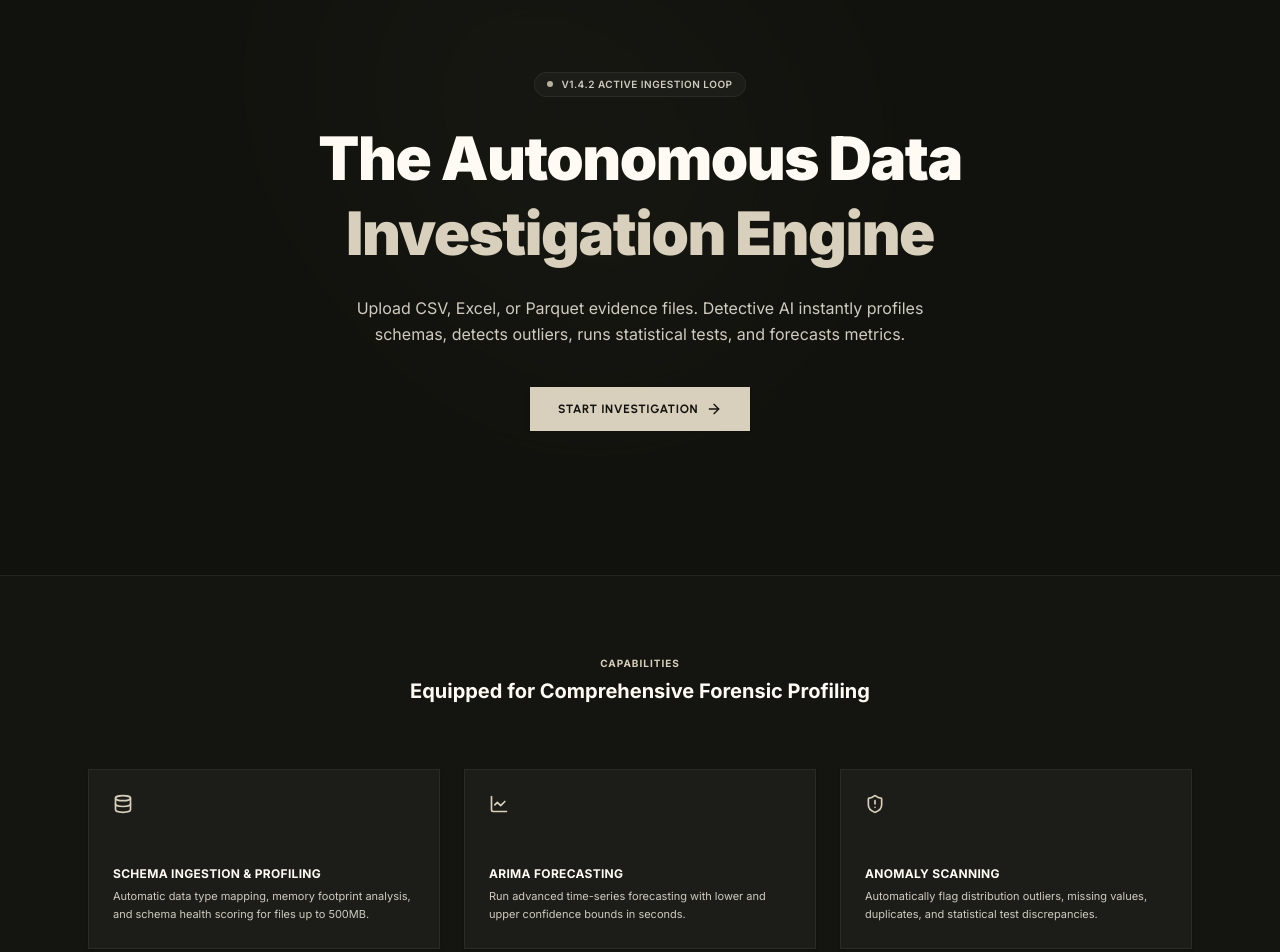
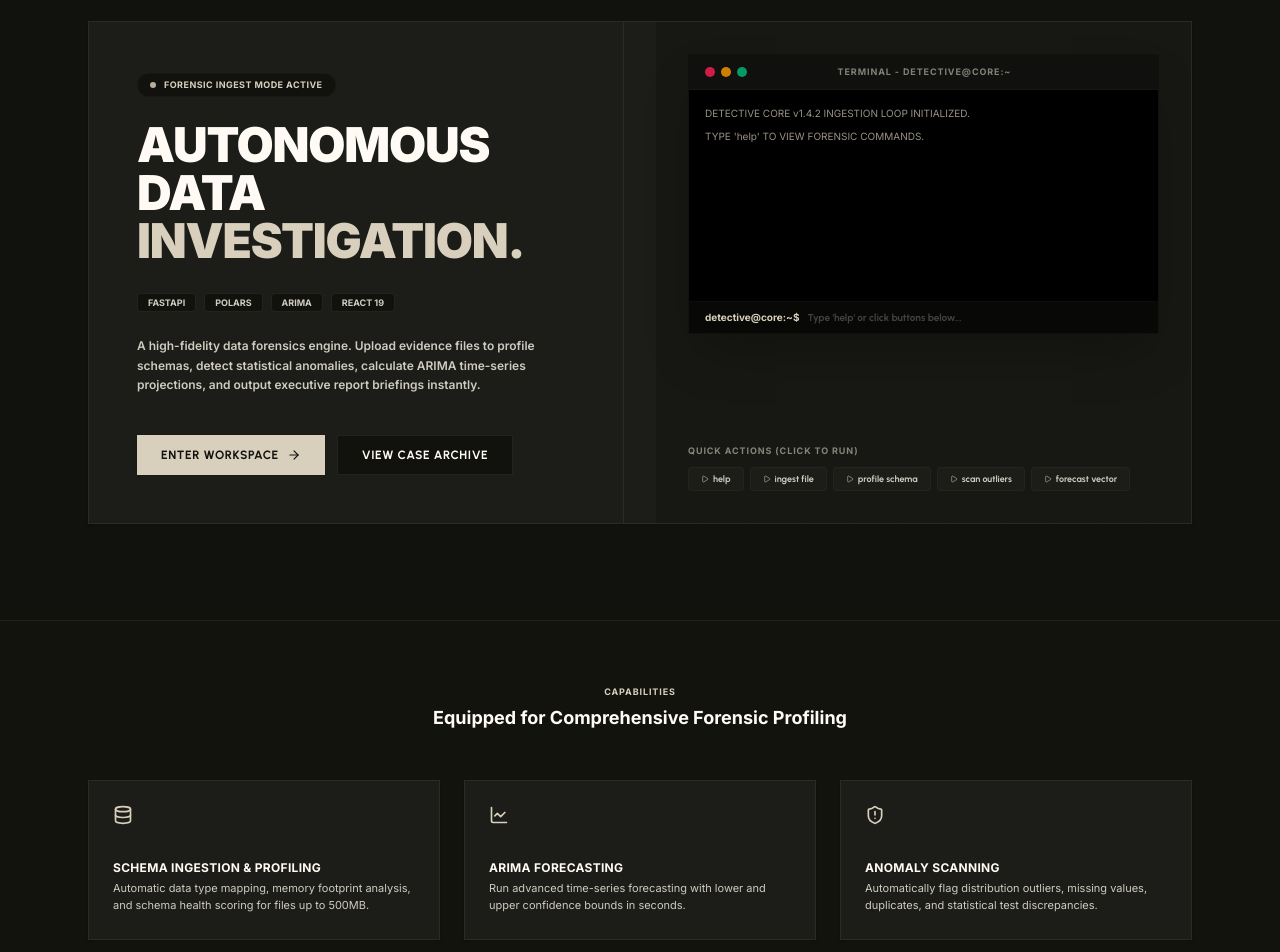
Before and after one commit to mannaxsara/detective-ai, a Next.js app in the folder frontend/: page / in a window 1280 px wide. Shown: the part 140-1092 px from the top of the page. Built offline with nearby package versions, Linux system fonts and the light colour scheme.

Commit message:
feat: implement high-fidelity interactive terminal simulator in hero section

```diff
--- a/frontend/src/app/page.tsx
+++ b/frontend/src/app/page.tsx
@@ -1,13 +1,28 @@
 "use client";
 
-import React, { useEffect, useState } from "react";
+import React, { useEffect, useState, useRef } from "react";
 import Link from "next/link";
-import { ArrowRight, Database, ShieldAlert, LineChart } from "lucide-react";
-import { motion } from "framer-motion";
+import { Terminal as TerminalIcon, ArrowRight, Database, ShieldAlert, LineChart, Play, Check } from "lucide-react";
+import { motion, AnimatePresence } from "framer-motion";
+
+interface CommandOutput {
+  id: string;
+  type: "command" | "response" | "system";
+  text: string;
+}
 
 export default function HomePage() {
   const [isLoggedIn, setIsLoggedIn] = useState(false);
   const [loading, setLoading] = useState(true);
+
+  // Interactive Terminal State
+  const [terminalInput, setTerminalInput] = useState("");
+  const [terminalHistory, setTerminalHistory] = useState<CommandOutput[]>([
+    { id: "1", type: "system", text: "DETECTIVE CORE v1.4.2 INGESTION LOOP INITIALIZED." },
+    { id: "2", type: "system", text: "TYPE 'help' TO VIEW FORENSIC COMMANDS." }
+  ]);
+  const terminalEndRef = useRef<HTMLDivElement>(null);
+  const inputRef = useRef<HTMLInputElement>(null);
 
   useEffect(() => {
     const token = localStorage.getItem("detective_token");
@@ -17,24 +32,67 @@ export default function HomePage() {
     setLoading(false);
   }, []);
 
+  useEffect(() => {
+    terminalEndRef.current?.scrollIntoView({ behavior: "smooth" });
+  }, [terminalHistory]);
+
+  const handleTerminalSubmit = (e: React.FormEvent) => {
+    e.preventDefault();
+    const cmd = terminalInput.trim().toLowerCase();
+    if (!cmd) return;
+
+    const newHistory = [...terminalHistory, { id: Date.now().toString(), type: "command" as const, text: `detective@core:~$ ${terminalInput}` }];
+
+    let responseText = "";
+    if (cmd === "help") {
+      responseText = "AVAILABLE ACTIONS:\n  ingest    - Mock parse case_data.parquet (10,240 rows)\n  profile   - Display schema details & data types\n  anomalies - Scan outliers via t-test & Z-score checks\n  forecast  - Generate ARIMA projection vector\n  clear     - Clear terminal logs";
+    } else if (cmd === "ingest") {
+      responseText = "INGESTING case_data.parquet...\n✓ Parsed 10,240 records in 12ms\n✓ Target index matched: [Timestamp, Value]\n✓ Health Score: 94.2% [Optimal]";
+    } else if (cmd === "profile") {
+      responseText = "SCHEMA ARCHITECTURE:\n  Timestamp      - DateTime64 (Index)\n  Transaction_ID - Int64\n  Value          - Float64\n  Location_Code  - Categorical\n  Status_Flag    - Utf8";
+    } else if (cmd === "anomalies") {
+      responseText = "SCANNING FOR OUTLIERS...\n✓ T-Test confidence: 99.5%\n⚠️ Anomaly detected: Row 428 is a 5.4x deviation from mean\n⚠️ Anomaly detected: Row 1022 shows missing Location_Code";
+    } else if (cmd === "forecast") {
+      responseText = "EXECUTING ARIMA(1,1,1) PROJECTION...\n✓ 90 periods forecasted\n✓ Confidence bounds computed (yhat_upper/lower)\n✓ Trend profile: STABLE CONVERGENCE";
+    } else if (cmd === "clear") {
+      setTerminalHistory([]);
+      setTerminalInput("");
+      return;
+    } else {
+      responseText = `Command not recognized: '${cmd}'. Type 'help' for instructions.`;
+    }
+
+    setTerminalHistory([...newHistory, { id: (Date.now() + 1).toString(), type: "response" as const, text: responseText }]);
+    setTerminalInput("");
+  };
+
+  const runQuickCommand = (cmd: string) => {
+    setTerminalInput(cmd);
+    setTimeout(() => {
+      if (inputRef.current) {
+        inputRef.current.focus();
+      }
+    }, 50);
+  };
+
   const containerVariants = {
     hidden: { opacity: 0 },
     visible: {
       opacity: 1,
       transition: {
-        staggerChildren: 0.15,
+        staggerChildren: 0.1,
         delayChildren: 0.1,
       },
     },
   };
 
   const itemVariants = {
-    hidden: { opacity: 0, y: 25 },
+    hidden: { opacity: 0, y: 15 },
     visible: {
       opacity: 1,
       y: 0,
       transition: {
-        duration: 0.8,
+        duration: 0.6,
         ease: [0.16, 1, 0.3, 1] as const,
       },
     },
@@ -42,18 +100,18 @@ export default function HomePage() {
 
   return (
     <div className="min-h-screen bg-background text-foreground font-sans selection:bg-primary/20 relative overflow-hidden">
-      {/* Dynamic Background Mesh Grid */}
+
+      {/* Background grid lines */}
       <div
-        className="absolute inset-0 z-0 bg-[linear-gradient(to_right,rgba(86,84,73,0.02)_1px,transparent_1px),linear-gradient(to_bottom,rgba(86,84,73,0.02)_1px,transparent_1px)] bg-[size:40px_40px] opacity-70 pointer-events-none"
+        className="absolute inset-0 z-0 bg-[linear-gradient(to_right,rgba(212,110,85,0.015)_1px,transparent_1px),linear-gradient(to_bottom,rgba(212,110,85,0.015)_1px,transparent_1px)] bg-[size:50px_50px] opacity-50 pointer-events-none"
         aria-hidden="true"
       />
-      <div className="absolute top-0 left-1/4 w-[500px] h-[500px] bg-mesh-gradient rounded-full blur-[120px] pointer-events-none" />
 
       {/* Navigation Header */}
       <motion.header
-        initial={{ y: -20, opacity: 0 }}
+        initial={{ y: -10, opacity: 0 }}
         animate={{ y: 0, opacity: 1 }}
-        transition={{ duration: 0.6, ease: [0.16, 1, 0.3, 1] as [number, number, number, number] }}
+        transition={{ duration: 0.5, ease: [0.16, 1, 0.3, 1] as [number, number, number, number] }}
         className="border-b border-border bg-card/45 backdrop-blur-md sticky top-0 z-50"
       >
         <div className="max-w-6xl mx-auto px-6 h-16 flex items-center justify-between">
@@ -61,13 +119,13 @@ export default function HomePage() {
             <span className="font-mono text-xs font-bold tracking-widest text-primary">◆</span>
             <span className="font-black text-xs uppercase tracking-widest text-foreground font-mono">DetectiveAI</span>
           </div>
-          <div>
+          <div className="flex items-center gap-6">
             {loading ? null : isLoggedIn ? (
               <Link href="/dashboard">
                 <motion.button
-                  whileHover={{ scale: 1.02 }}
-                  whileTap={{ scale: 0.98 }}
-                  className="h-8 rounded-small bg-primary hover:opacity-90 text-primary-foreground font-bold text-[10px] uppercase tracking-wider px-4 transition-colors cursor-pointer"
+                  whileHover={{ scale: 1.01 }}
+                  whileTap={{ scale: 0.99 }}
+                  className="h-8 rounded-small bg-primary hover:opacity-95 text-primary-foreground font-bold text-[10px] uppercase tracking-wider px-4 transition-colors cursor-pointer"
                 >
                   Go to Dashboard
                 </motion.button>
@@ -75,9 +133,9 @@ export default function HomePage() {
             ) : (
               <Link href="/login">
                 <motion.button
-                  whileHover={{ scale: 1.02 }}
-                  whileTap={{ scale: 0.98 }}
-                  className="h-8 rounded-small bg-primary hover:opacity-90 text-primary-foreground font-bold text-[10px] uppercase tracking-wider px-4 transition-colors cursor-pointer"
+                  whileHover={{ scale: 1.01 }}
+                  whileTap={{ scale: 0.99 }}
+                  className="h-8 rounded-small bg-primary hover:opacity-95 text-primary-foreground font-bold text-[10px] uppercase tracking-wider px-4 transition-colors cursor-pointer"
                 >
                   Sign In
                 </motion.button>
@@ -87,134 +145,214 @@ export default function HomePage() {
         </div>
       </motion.header>
 
-      {/* Hero Section */}
-      <section className="py-24 md:py-36 relative z-10">
+      {/* Main Terminal Workspace Hero */}
+      <section className="py-12 md:py-24 max-w-6xl mx-auto px-6 relative z-10">
+        <div className="grid grid-cols-1 lg:grid-cols-12 gap-8 border border-border bg-card rounded-cards overflow-hidden shadow-sm">
+
+          {/* Left Panel: Description & Actions */}
+          <div className="lg:col-span-6 p-8 md:p-12 flex flex-col justify-center border-b lg:border-b-0 lg:border-r border-border text-left">
             <motion.div
               variants={containerVariants}
               initial="hidden"
               animate="visible"
-          className="max-w-4xl mx-auto px-6 text-center space-y-6"
+              className="space-y-6"
             >
               {/* Badge */}
-          <motion.div variants={itemVariants} className="inline-flex justify-center">
-            <span className="inline-flex items-center gap-2 px-3 py-1 rounded-full border border-border bg-card text-[10px] font-mono font-semibold uppercase text-muted-foreground tracking-wider">
+              <motion.div variants={itemVariants}>
+                <span className="inline-flex items-center gap-2 px-3 py-1 rounded-full border border-border/40 bg-background text-[9px] font-mono font-bold uppercase text-primary tracking-wider select-none">
                   <span className="w-1.5 h-1.5 rounded-full bg-primary animate-pulse" />
-              V1.4.2 Active Ingestion Loop
+                  Forensic Ingest Mode Active
                 </span>
               </motion.div>
 
-          {/* Heading */}
+              {/* Title */}
               <motion.h1
                 variants={itemVariants}
-            className="text-3xl md:text-6xl font-black text-foreground tracking-tight max-w-3xl mx-auto leading-tight"
+                className="text-3xl md:text-5xl font-black text-foreground tracking-tight leading-none uppercase"
               >
-            The Autonomous Data <br />
-            <span className="text-primary">Investigation Engine</span>
+                Autonomous Data <br />
+                <span className="text-primary">Investigation.</span>
               </motion.h1>
 
-          {/* Subtitle */}
+              {/* Tech Stack Specs */}
+              <motion.div variants={itemVariants} className="flex flex-wrap gap-2 pt-1 font-mono text-[9px] text-muted-foreground font-bold">
+                <span className="px-2.5 py-0.5 rounded border border-border bg-background">FASTAPI</span>
+                <span className="px-2.5 py-0.5 rounded border border-border bg-background">POLARS</span>
+                <span className="px-2.5 py-0.5 rounded border border-border bg-background">ARIMA</span>
+                <span className="px-2.5 py-0.5 rounded border border-border bg-background">REACT 19</span>
+              </motion.div>
+
+              {/* Description */}
               <motion.p
                 variants={itemVariants}
-            className="text-sm md:text-base text-muted-foreground max-w-xl mx-auto leading-relaxed"
+                className="text-xs text-muted-foreground leading-relaxed font-semibold max-w-md"
               >
-            Upload CSV, Excel, or Parquet evidence files. Detective AI instantly profiles schemas, detects outliers, runs statistical tests, and forecasts metrics.
+                A high-fidelity data forensics engine. Upload evidence files to profile schemas, detect statistical anomalies, calculate ARIMA time-series projections, and output executive report briefings instantly.
               </motion.p>
 
-          {/* CTA Buttons */}
-          <motion.div variants={itemVariants} className="pt-4 flex justify-center">
+              {/* Primary Workspace Trigger CTAs */}
+              <motion.div variants={itemVariants} className="pt-4 flex flex-wrap gap-3">
                 {isLoggedIn ? (
                   <Link href="/dashboard">
                     <motion.button
-                  whileHover={{ scale: 1.03 }}
-                  whileTap={{ scale: 0.97 }}
-                  className="h-11 rounded-small bg-primary hover:opacity-90 text-primary-foreground font-bold text-xs uppercase tracking-wider px-7 flex items-center gap-2 transition-colors cursor-pointer shadow-sm"
+                      whileHover={{ scale: 1.02 }}
+                      whileTap={{ scale: 0.98 }}
+                      className="h-10 rounded-small bg-primary hover:opacity-95 text-primary-foreground font-bold text-xs uppercase tracking-wider px-6 flex items-center gap-2 cursor-pointer shadow-sm"
                     >
                       Open Dashboard
-                  <ArrowRight className="w-4 h-4" />
+                      <ArrowRight className="w-3.5 h-3.5" />
                     </motion.button>
                   </Link>
                 ) : (
                   <Link href="/login">
                     <motion.button
-                  whileHover={{ scale: 1.03 }}
-                  whileTap={{ scale: 0.97 }}
-                  className="h-11 rounded-small bg-primary hover:opacity-90 text-primary-foreground font-bold text-xs uppercase tracking-wider px-7 flex items-center gap-2 transition-colors cursor-pointer shadow-sm"
+                      whileHover={{ scale: 1.02 }}
+                      whileTap={{ scale: 0.98 }}
+                      className="h-10 rounded-small bg-primary hover:opacity-95 text-primary-foreground font-bold text-xs uppercase tracking-wider px-6 flex items-center gap-2 cursor-pointer shadow-sm"
                     >
-                  Start Investigation
-                  <ArrowRight className="w-4 h-4" />
+                      Enter Workspace
+                      <ArrowRight className="w-3.5 h-3.5" />
                     </motion.button>
                   </Link>
                 )}
+                <Link href="/history">
+                  <motion.button
+                    whileHover={{ scale: 1.02 }}
+                    whileTap={{ scale: 0.98 }}
+                    className="h-10 rounded-small border border-border bg-background hover:bg-card text-foreground font-bold text-xs uppercase tracking-wider px-6 cursor-pointer"
+                  >
+                    View Case Archive
+                  </motion.button>
+                </Link>
               </motion.div>
             </motion.div>
+          </div>
+
+          {/* Right Panel: Interactive Terminal */}
+          <div className="lg:col-span-6 p-6 md:p-8 bg-background/40 flex flex-col justify-between">
+            <div className="w-full h-full flex flex-col justify-between space-y-4">
+
+              {/* Terminal Screen Container */}
+              <div className="w-full bg-black border border-border/80 rounded-cards overflow-hidden shadow-2xl flex flex-col h-[280px]">
+                {/* Header controls bar */}
+                <div className="flex items-center justify-between px-4 py-2.5 bg-card/60 border-b border-border/40 select-none">
+                  <div className="flex items-center gap-1.5">
+                    <div className="w-2.5 h-2.5 rounded-full bg-rose-500/80" />
+                    <div className="w-2.5 h-2.5 rounded-full bg-amber-500/80" />
+                    <div className="w-2.5 h-2.5 rounded-full bg-emerald-500/80" />
+                  </div>
+                  <span className="font-mono text-[9px] font-bold text-muted-foreground/60 uppercase tracking-widest">
+                    terminal - detective@core:~
+                  </span>
+                  <div className="w-10" />
+                </div>
+
+                {/* Logs Screen */}
+                <div className="p-4 flex-grow overflow-y-auto font-mono text-[10px] text-left space-y-2 scrollbar-none">
+                  {terminalHistory.map((item) => (
+                    <div
+                      key={item.id}
+                      className={
+                        item.type === "command"
+                          ? "text-foreground font-bold"
+                          : item.type === "system"
+                          ? "text-primary/70"
+                          : "text-muted-foreground/90 whitespace-pre-wrap leading-relaxed"
+                      }
+                    >
+                      {item.text}
+                    </div>
+                  ))}
+                  <div ref={terminalEndRef} />
+                </div>
+
+                {/* Input Prompt Form */}
+                <form
+                  onSubmit={handleTerminalSubmit}
+                  className="flex items-center px-4 py-2 border-t border-border/30 bg-card/30 font-mono text-[10px]"
+                >
+                  <span className="text-primary font-bold mr-2 select-none">detective@core:~$</span>
+                  <input
+                    ref={inputRef}
+                    type="text"
+                    value={terminalInput}
+                    onChange={(e) => setTerminalInput(e.target.value)}
+                    placeholder="Type 'help' or click buttons below..."
+                    className="flex-1 bg-transparent border-0 outline-none text-foreground caret-primary placeholder:text-muted-foreground/30 font-bold"
+                  />
+                </form>
+              </div>
+
+              {/* Quick CLI Shortcuts Pane */}
+              <div className="space-y-2.5 text-left">
+                <span className="text-[9px] font-mono font-bold text-muted-foreground/60 uppercase tracking-widest select-none block">
+                  Quick Actions (Click to Run)
+                </span>
+                <div className="flex flex-wrap gap-1.5 font-mono text-[9px] font-bold">
+                  {[
+                    { label: "help", cmd: "help" },
+                    { label: "ingest file", cmd: "ingest" },
+                    { label: "profile schema", cmd: "profile" },
+                    { label: "scan outliers", cmd: "anomalies" },
+                    { label: "forecast vector", cmd: "forecast" }
+                  ].map((btn) => (
+                    <button
+                      key={btn.label}
+                      onClick={() => runQuickCommand(btn.cmd)}
+                      className="px-3 py-1 rounded bg-card border border-border/50 hover:border-primary/50 text-muted-foreground hover:text-foreground transition-all cursor-pointer flex items-center gap-1 active:scale-[0.98]"
+                    >
+                      <Play className="w-2 h-2 text-primary/80" />
+                      {btn.label}
+                    </button>
+                  ))}
+                </div>
+              </div>
+
+            </div>
+          </div>
+
+        </div>
       </section>
 
-      {/* Feature Grid with scroll animation */}
-      <section className="py-20 border-t border-border bg-card/30 relative z-10">
+      {/* Product Capability Modules */}
+      <section className="py-16 border-t border-border bg-card/20 relative z-10">
         <div className="max-w-6xl mx-auto px-6">
-          <motion.div
-            initial={{ opacity: 0, y: 15 }}
-            whileInView={{ opacity: 1, y: 0 }}
-            viewport={{ once: true, margin: "-100px" }}
-            transition={{ duration: 0.6 }}
-            className="text-center mb-16 space-y-1.5"
-          >
-            <h2 className="text-[10px] font-mono font-bold text-primary uppercase tracking-widest">Capabilities</h2>
-            <p className="text-xl font-bold text-foreground">Equipped for Comprehensive Forensic Profiling</p>
-          </motion.div>
+          <div className="text-center mb-12 space-y-1.5 select-none">
+            <h2 className="text-[9px] font-mono font-bold text-primary uppercase tracking-widest">Capabilities</h2>
+            <p className="text-lg font-bold text-foreground">Equipped for Comprehensive Forensic Profiling</p>
+          </div>
 
-          <motion.div
-            variants={containerVariants}
-            initial="hidden"
-            whileInView="visible"
-            viewport={{ once: true, margin: "-50px" }}
-            className="grid grid-cols-1 md:grid-cols-3 gap-6"
-          >
-            {/* Card 1 */}
-            <motion.div
-              variants={itemVariants}
-              whileHover={{ y: -5, borderColor: "var(--primary)" }}
-              className="p-6 rounded-cards border border-border bg-card flex flex-col justify-between min-h-[180px] transition-all duration-300 shadow-sm"
-            >
+          <div className="grid grid-cols-1 md:grid-cols-3 gap-6">
+            <div className="p-6 rounded-cards border border-border bg-card flex flex-col justify-between min-h-[160px] shadow-sm">
               <Database className="w-5 h-5 text-primary" />
-              <div className="mt-6 space-y-1.5 text-left">
+              <div className="mt-4 space-y-1 text-left">
                 <h4 className="text-xs font-bold text-foreground uppercase tracking-wide">Schema Ingestion & Profiling</h4>
                 <p className="text-[11px] text-muted-foreground leading-relaxed">
                   Automatic data type mapping, memory footprint analysis, and schema health scoring for files up to 500MB.
                 </p>
               </div>
-            </motion.div>
+            </div>
 
-            {/* Card 2 */}
-            <motion.div
-              variants={itemVariants}
-              whileHover={{ y: -5, borderColor: "var(--primary)" }}
-              className="p-6 rounded-cards border border-border bg-card flex flex-col justify-between min-h-[180px] transition-all duration-300 shadow-sm"
-            >
+            <div className="p-6 rounded-cards border border-border bg-card flex flex-col justify-between min-h-[160px] shadow-sm">
               <LineChart className="w-5 h-5 text-primary" />
-              <div className="mt-6 space-y-1.5 text-left">
+              <div className="mt-4 space-y-1 text-left">
                 <h4 className="text-xs font-bold text-foreground uppercase tracking-wide">ARIMA Forecasting</h4>
                 <p className="text-[11px] text-muted-foreground leading-relaxed">
                   Run advanced time-series forecasting with lower and upper confidence bounds in seconds.
                 </p>
               </div>
-            </motion.div>
+            </div>
 
-            {/* Card 3 */}
-            <motion.div
-              variants={itemVariants}
-              whileHover={{ y: -5, borderColor: "var(--primary)" }}
-              className="p-6 rounded-cards border border-border bg-card flex flex-col justify-between min-h-[180px] transition-all duration-300 shadow-sm"
-            >
+            <div className="p-6 rounded-cards border border-border bg-card flex flex-col justify-between min-h-[160px] shadow-sm">
               <ShieldAlert className="w-5 h-5 text-primary" />
-              <div className="mt-6 space-y-1.5 text-left">
+              <div className="mt-4 space-y-1 text-left">
                 <h4 className="text-xs font-bold text-foreground uppercase tracking-wide">Anomaly Scanning</h4>
                 <p className="text-[11px] text-muted-foreground leading-relaxed">
                   Automatically flag distribution outliers, missing values, duplicates, and statistical test discrepancies.
                 </p>
               </div>
-            </motion.div>
-          </motion.div>
+            </div>
+          </div>
         </div>
       </section>
 
```
Lines whose indentation alone changed are shown as unchanged.
